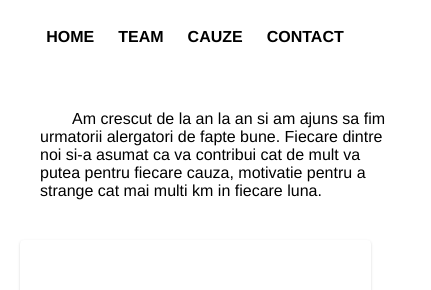
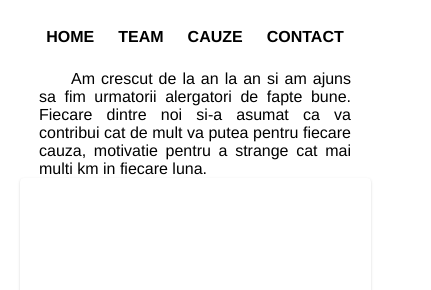
Before and after one commit to alexbran8/alergampentruviata, a React (Create React App) app: page /#/team in a window 390 px wide. Shown: the part 363-653 px from the top of the page, 431 px wide, since content can reach past the window. Built offline with nearby package versions, Linux system fonts and the light colour scheme.

Commit message:
fix: text styling for team subtitle

```diff
--- a/src/pages/Team/index.styling.css
+++ b/src/pages/Team/index.styling.css
@@ -21,12 +21,15 @@
     font-weight: 400;
     font-size: 1rem;
     width: 60%;
-    padding: 40px
+    /* padding: 40px */
+    text-align: justify;
+    text-justify: inter-word;
+
 }
 
 @media screen and (max-width: 768px) {
     .subtitle {
-        width: 90vw;
+        width: 80vw;
     }
     .team-container  .card {
         width: 90vw;
```
